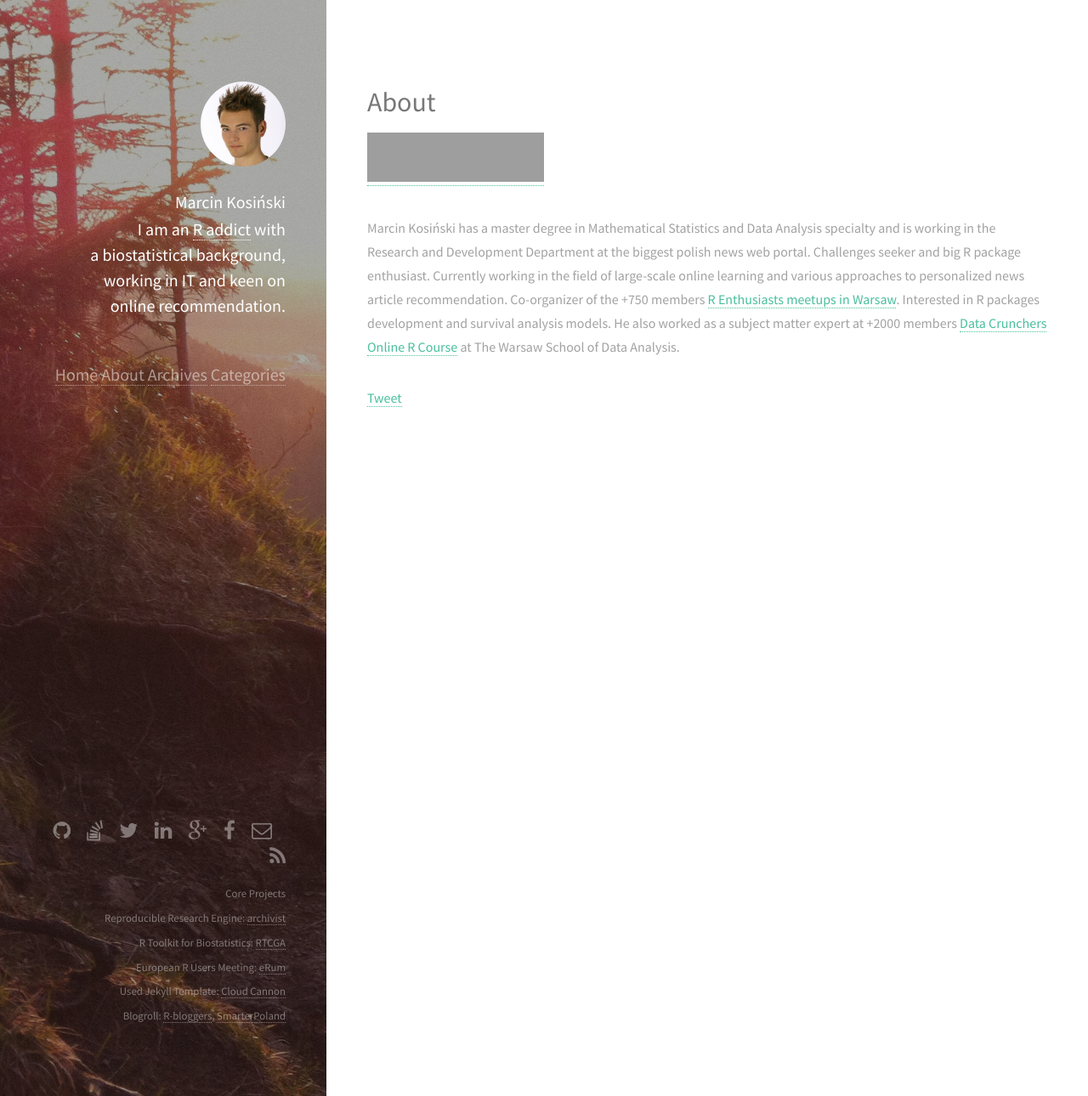
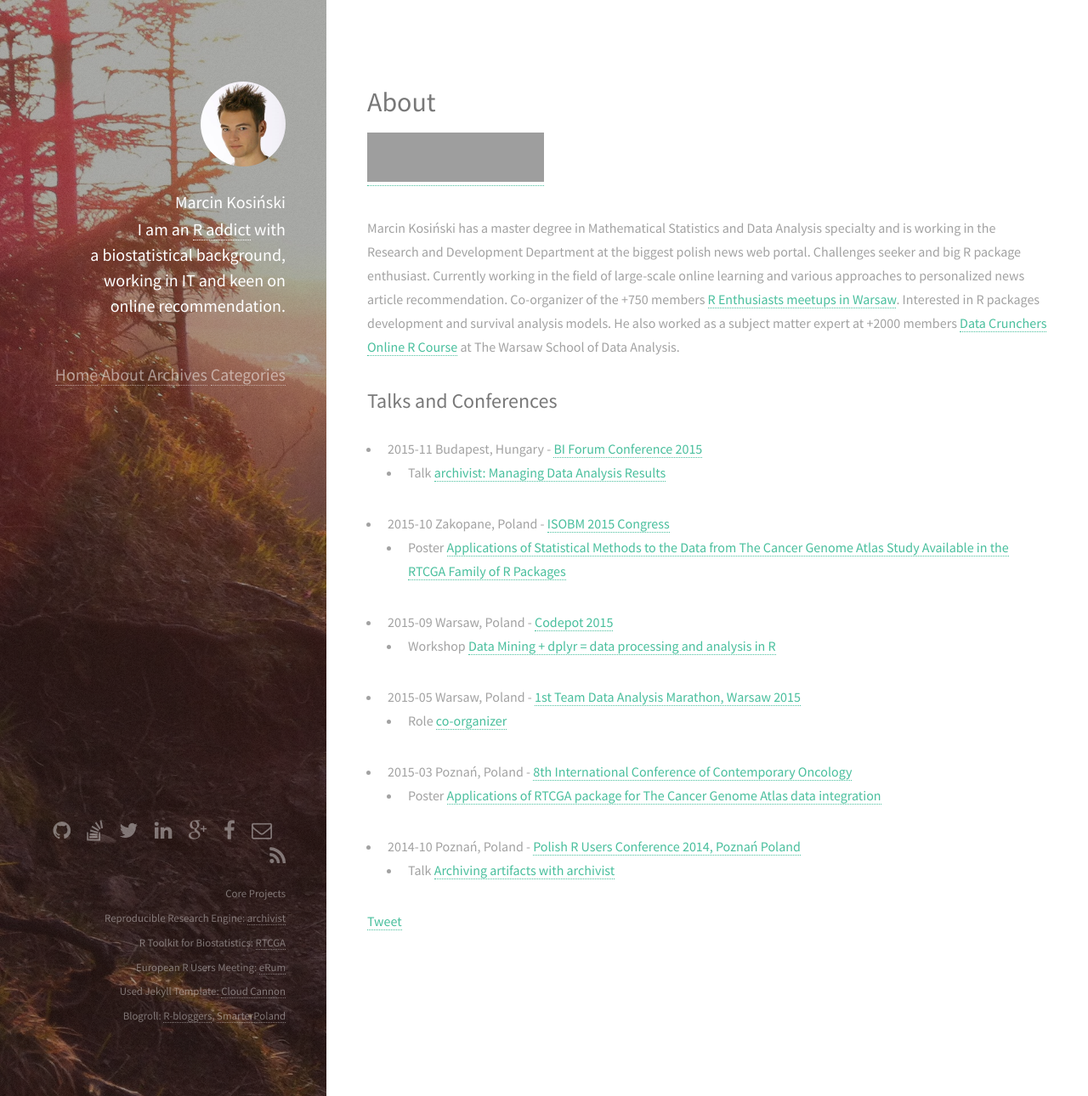
Before and after one commit to MarcinKosinski/MarcinKosinski.github.io, a Jekyll site: the page built from About.md, in a window 1280 px wide and 1290 px high. Shown: the whole window at 85% size. Built offline with Jekyll 4.4.1, drawn with Linux system fonts in a browser that asks for light colours; comment, search, counter and statistics services are not loaded; grey boxes are pictures that could not be loaded.

Commit message:
about update with talks

```diff
--- a/About.md
+++ b/About.md
@@ -6,3 +6,18 @@ title: About
 <img src="http://stackexchange.com/users/flair/4713209.png" width="208" height="58" alt="profile for Marcin Kosiński on Stack Exchange, a network of free, community-driven Q&amp;A sites" title="profile for Marcin Kosiński on Stack Exchange, a network of free, community-driven Q&amp;A sites">
 
 Marcin Kosiński has a master degree in Mathematical Statistics and Data Analysis specialty and is working in the Research and Development Department at the biggest polish news web portal. Challenges seeker and big R package enthusiast. Currently working in the field of large-scale online learning and various approaches to personalized news article recommendation. Co-organizer of the +750 members [R Enthusiasts meetups in Warsaw](http://www.meetup.com/Spotkania-Entuzjastow-R-Warsaw-R-Users-Group-Meetup/). Interested in R packages development and survival analysis models. He also worked as a subject matter expert at +2000 members [Data Crunchers Online R Course](http://pogromcydanych.icm.edu.pl/) at The Warsaw School of Data Analysis.
+
+## Talks and Conferences
+
+- 2015-11 Budapest, Hungary - [BI Forum Conference 2015](https://budapestbi2015.sched.org/event/4JA8/archivist-managing-data-analysis-results)
+   - Talk [archivist: Managing Data Analysis Results](https://github.com/pbiecek/archivist/tree/gh-pages/files/archivist_BIFORUM.pdf)
+- 2015-10  Zakopane, Poland - [ISOBM 2015 Congress](http://isobm.org/index.php?option=com_content&view=article&id=138&Itemid=624)
+   - Poster [Applications of Statistical Methods to the Data from The Cancer Genome Atlas Study Available in the RTCGA Family of R Packages](https://github.com/RTCGA/RTCGA/raw/master/UseCases/MarcinKosinski.pdf)
+- 2015-09 Warsaw, Poland - [Codepot 2015](http://codepot.pl/#tutors)
+   - Workshop [Data Mining + dplyr = data processing and analysis in R](http://grupawp.github.io/codepot-workshop-2015/)
+- 2015-05 Warsaw, Poland - [1st Team Data Analysis Marathon, Warsaw 2015](https://www.facebook.com/events/921016974586900/)
+   - Role [co-organizer](https://www.facebook.com/events/921016974586900/)
+- 2015-03 Poznań, Poland - [8th International Conference of Contemporary Oncology](http://www.zwrotnikraka.pl/8-international-conference-contemporary-oncology-cancer-genomics-poznan/)
+   - Poster [Applications of RTCGA package for The Cancer Genome Atlas data integration](https://github.com/RTCGA/RTCGA/raw/master/UseCases/BigDataInGenomics.pdf)
+- 2014-10 Poznań, Poland - [Polish R Users Conference 2014, Poznań Poland](http://www.estymator.ue.poznan.pl/pazur/)
+   - Talk [Archiving artifacts with archivist](https://github.com/MarcinKosinski/Museum/blob/master/pazur_kosinski.pdf)
```
